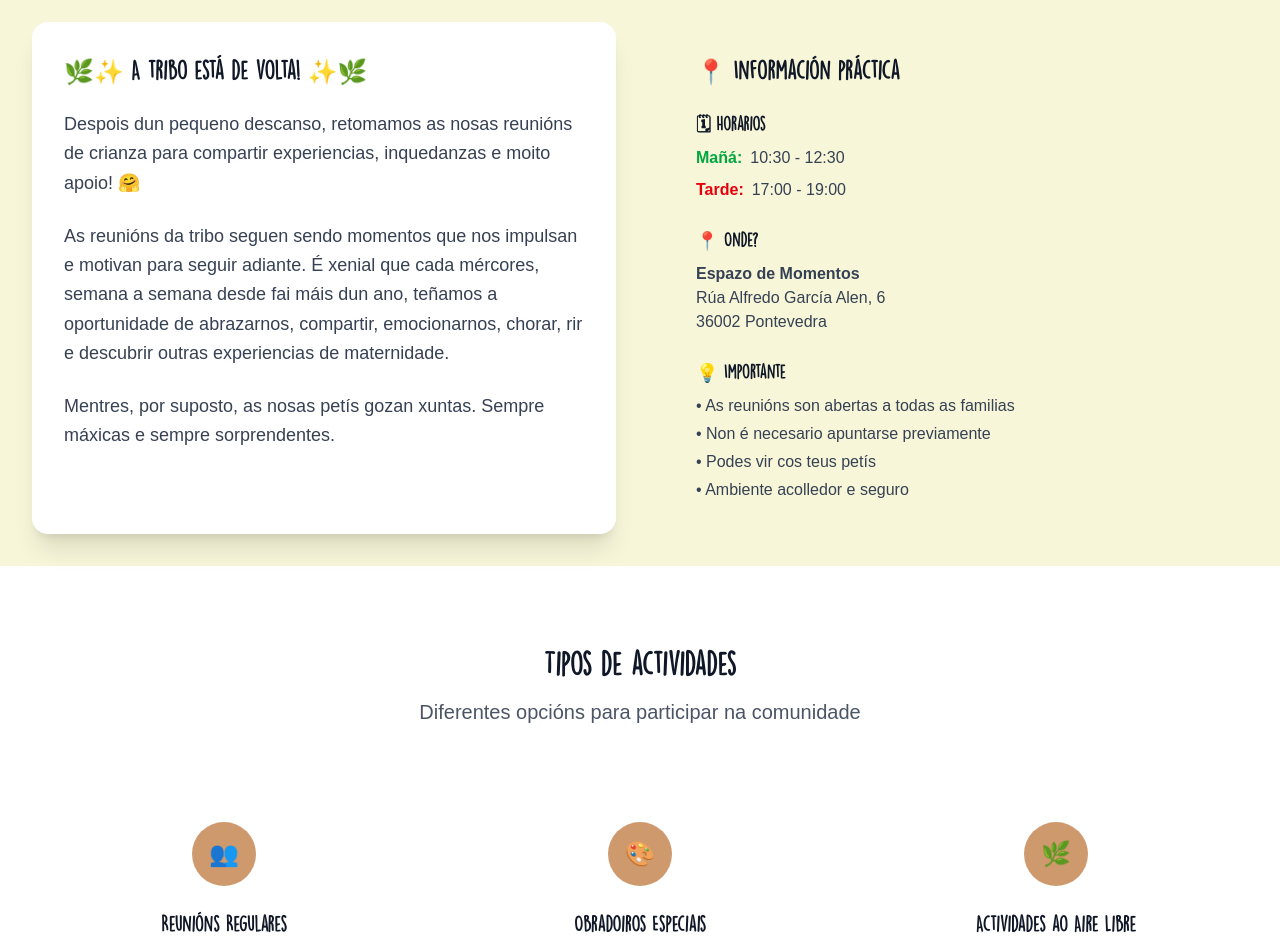
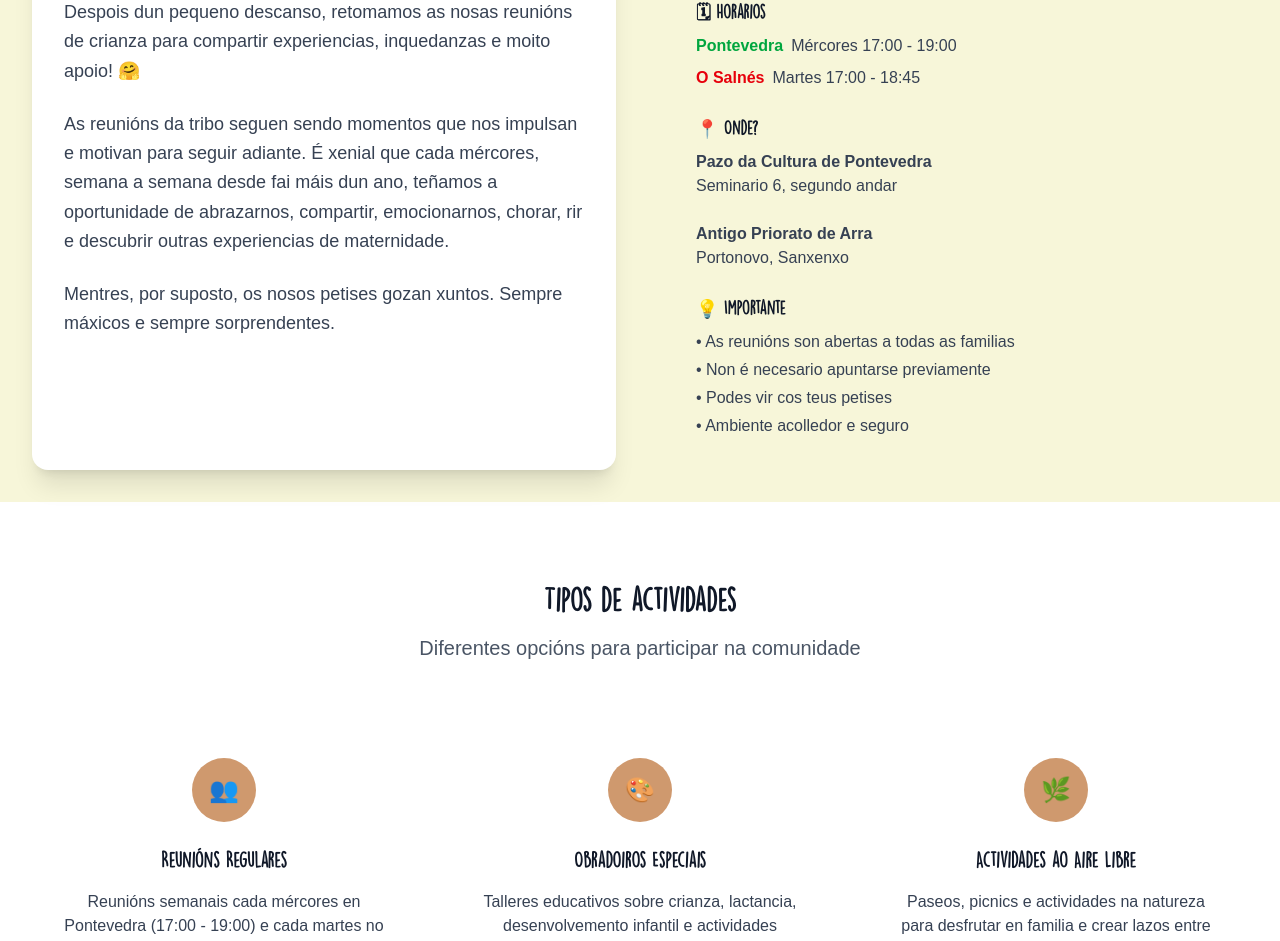
Before and after one commit to Nicolaszabala/asociacionpetis, a Next.js app: page /actividades in a window 1280 px wide. Shown: the part 606-1547 px from the top of the page. Built offline with nearby package versions, Linux system fonts and the light colour scheme.

Commit message:
cambios en traducciones

```diff
--- a/src/app/actividades/page.tsx
+++ b/src/app/actividades/page.tsx
@@ -10,9 +10,8 @@ export default function Actividades() {
             Actividades
           </h1>
           <p className="text-xl text-gray-600 max-w-3xl mx-auto mb-6">
-            Estamos nun breve receso de verán. En setembro volverán as reunións presenciais e as actividades da tribo Petís. Síguenos en Instagram para estar ao día das novidades!<br /><br />
-            A tribo Petís toma un pequeno descanso de verán ☀️. Durante estes meses non haberá reunións presenciais nin actividades, pero en setembro volveremos con máis forza, ilusión e ganas de compartir momentos xuntos.
-          </p>
+            Estamos nun breve receso de verán. En setembro volverán as reunións presenciais e as actividades da tribo Petís. Síguenos en Instagram para estar ao día das novidades!
+            </p>
           <div className="flex justify-center mt-6">
             <a
               href="https://www.instagram.com/a.petis/"
@@ -56,8 +55,7 @@ export default function Actividades() {
                   emocionarnos, chorar, rir e descubrir outras experiencias de maternidade.
                 </p>
                 <p className="text-lg text-gray-700 leading-relaxed">
-                  Mentres, por suposto, as nosas petís gozan xuntas. Sempre máxicas e
-                  sempre sorprendentes.
+                Mentres, por suposto, os nosos petises gozan xuntos. Sempre máxicos e sempre sorprendentes.
                 </p>
               </div>
             </div>
@@ -75,12 +73,13 @@ export default function Actividades() {
                   </h4>
                   <div className="space-y-2">
                     <div className="flex items-center">
-                      <span className="text-green-600 font-semibold mr-2">Mañá:</span>
-                      <span className="text-gray-700">10:30 - 12:30</span>
+                      <span className="text-green-600 font-semibold mr-2">Pontevedra
+                      </span>
+                      <span className="text-gray-700"> Mércores 17:00 - 19:00</span>
                     </div>
                     <div className="flex items-center">
-                      <span className="text-red-600 font-semibold mr-2">Tarde:</span>
-                      <span className="text-gray-700">17:00 - 19:00</span>
+                      <span className="text-red-600 font-semibold mr-2">O Salnés</span>
+                      <span className="text-gray-700"> Martes 17:00 - 18:45</span>
                     </div>
                   </div>
                 </div>
@@ -90,9 +89,16 @@ export default function Actividades() {
                     📍 Onde?
                   </h4>
                   <p className="text-gray-700">
-                    <strong>Espazo de Momentos</strong><br />
-                    Rúa Alfredo García Alen, 6<br />
-                    36002 Pontevedra
+                    <strong>Pazo da Cultura de Pontevedra
+                    </strong><br />
+                    Seminario 6, segundo andar
+                  </p>
+                </div>
+                <div>
+                  <p className="text-gray-700">
+                    <strong>Antigo Priorato de Arra
+                    </strong><br />
+                    Portonovo, Sanxenxo
                   </p>
                 </div>
 
@@ -103,7 +109,7 @@ export default function Actividades() {
                   <ul className="text-gray-700 space-y-1">
                     <li>• As reunións son abertas a todas as familias</li>
                     <li>• Non é necesario apuntarse previamente</li>
-                    <li>• Podes vir cos teus petís</li>
+                    <li>• Podes vir cos teus petises</li>
                     <li>• Ambiente acolledor e seguro</li>
                   </ul>
                 </div>
@@ -134,8 +140,7 @@ export default function Actividades() {
                 Reunións Regulares
               </h3>
               <p className="text-gray-700">
-                Reunións semanais cada mércores con dous horarios: mañá (10:30-12:30)
-                e tarde (17:00-19:00) para adaptarse ás necesidades de cada familia.
+              Reunións semanais cada mércores en Pontevedra (17:00 - 19:00) e cada martes no Salnés (17:00 - 18:45)
               </p>
 
             </div>
@@ -161,8 +166,7 @@ export default function Actividades() {
                 Actividades ao Aire Libre
               </h3>
               <p className="text-gray-700">
-                Paseos, picnics e actividades na natureza para disfrutar en familia
-                e crear lazos entre as crianzas.
+              Paseos, picnics e actividades na natureza para desfrutar en familia e crear lazos entre as crianzas.
               </p>
             </div>
           </div>
--- a/src/app/contacto/page.tsx
+++ b/src/app/contacto/page.tsx
@@ -26,21 +26,6 @@ export default function Contacto() {
               </h2>
 
               <div className="space-y-8">
-                <div className="flex items-start">
-                  <div className="w-12 h-12 bg-accent rounded-full flex items-center justify-center mr-4 flex-shrink-0">
-                    <span className="text-white text-xl">📍</span>
-                  </div>
-                  <div>
-                    <h3 className="text-lg font-semibold text-gray-900 mb-2">
-                      Onde nos atopas
-                    </h3>
-                    <p className="text-gray-700">
-                      <strong>Espazo de Momentos</strong><br />
-                      Rúa Alfredo García Alen, 6<br />
-                      36002 Pontevedra
-                    </p>
-                  </div>
-                </div>
 
                 <div className="flex items-start">
                   <div className="w-12 h-12 bg-accent rounded-full flex items-center justify-center mr-4 flex-shrink-0">
@@ -52,8 +37,8 @@ export default function Contacto() {
                     </h3>
                     <div className="text-gray-700">
                       <p><strong>Mércores:</strong></p>
-                      <p>Mañá: 10:30 - 12:30</p>
-                      <p>Tarde: 17:00 - 19:00</p>
+                      <p>Pontevedra: Mércores 17:00 - 19:00</p>
+                      <p>O Salnés: Martes 17:00 - 18:45</p>
                     </div>
                   </div>
                 </div>
@@ -194,9 +179,7 @@ export default function Contacto() {
                 ¿Podo levar os meus fillos ás reunións?
               </h3>
               <p className="text-gray-700">
-                Por suposto! As reunións están pensadas para que as familias
-                poidan asistir xuntas. Os petís gozan xuntos mentres as familias
-                comparten experiencias.
+              Por suposto! As reunións están pensadas para que as familias poidan asistir xuntas. Os petises gozan xuntos mentres as familias comparten experiencias.
               </p>
             </div>
 
@@ -206,7 +189,7 @@ export default function Contacto() {
               </h3>
               <p className="text-gray-700">
                 Non, a asociación é completamente gratuita. Non hai custos de
-                asociación nin de participación nas actividades.
+                asociación nin de participación nas actividades.  Existe a posibilidade de acceder a certas vantaxes por ser socia de pago, unha modalidade na que se paga una cantidade fixa e anual por familia de maneira voluntaria e da acceso a descontos nalgunhas tendas de Pontevedra e acceso preferente aos obradoiros que ofrece a asociación.
               </p>
             </div>
 
--- a/src/app/page.tsx
+++ b/src/app/page.tsx
@@ -102,8 +102,7 @@ export default function Home() {
               </div>
               <h4 className="text-xl font-semibold text-text-main mb-4">Obradoiros</h4>
               <p className="text-text-secondary">
-                Actividades educativas e lúdicas para familias, desde talleres de
-                crianza ata actividades creativas cos petís.
+                 Actividades educativas e lúdicas para familias, dende talleres de crianza ata actividades creativas cos petises.
               </p>
             </div>
 
--- a/src/app/sobre-nos/page.tsx
+++ b/src/app/sobre-nos/page.tsx
@@ -98,7 +98,7 @@ export default function SobreNos() {
                   <span className="text-accent mt-1">•</span>
                   <div>
                     <span className="font-bold text-gray-900">Inclusión:</span>
-                    <span className="block text-gray-700">Acolher a todas as familias sen xulgar</span>
+                    <span className="block text-gray-700">Acoller a todas as familias sen xulgar</span>
                   </div>
                 </li>
               </ul>
--- a/src/app/unete/page.tsx
+++ b/src/app/unete/page.tsx
@@ -42,7 +42,7 @@ export default function Unete() {
                     <span className="text-accent mr-3 mt-1">✓</span>
                     <div>
                       <strong className="text-gray-900">Apoio emocional:</strong>
-                      <p className="text-gray-700">Encontra comprensión e acompañamento</p>
+                      <p className="text-gray-700"> Atopa comprensión e acompañamento</p>
                     </div>
                   </li>
                   <li className="flex items-start">
@@ -84,8 +84,7 @@ export default function Unete() {
                   <div className="bg-gradient-to-br from-light to-accent rounded-lg p-6">
                     <h4 className="font-semibold text-gray-900 mb-2">1. Ven a unha reunión</h4>
                     <p className="text-gray-700">
-                      Asiste a unha das nosas reunións semanais para coñecernos
-                      e ver se te sentes cómoda na comunidade.
+                    Asiste a unha das nosas reunións semanais para coñecernos e ver se te sintes cómoda na comunidade.
                     </p>
                   </div>
 
@@ -102,6 +101,12 @@ export default function Unete() {
                     <p className="text-gray-700">
                       Unha vez asociada, terás acceso a todas as actividades
                       e serás parte da nosa comunidade de apoio.
+                    </p>
+                  </div>
+                  <div className="bg-gradient-to-br from-light to-accent rounded-lg p-6">
+                    <h4 className="font-semibold text-gray-900 mb-2">4. Socia de Pago</h4>
+                    <p className="text-gray-700">
+                    Existe a posibilidade de acceder a certas vantaxes por ser socia de pago, unha modalidade na que se paga una cantidade fixa e anual por familia de maneira voluntaria e da acceso a descontos nalgunhas tendas de Pontevedra e acceso preferente aos obradoiros que ofrece a asociación.
                     </p>
                   </div>
                 </div>
@@ -135,24 +140,15 @@ export default function Unete() {
             </p>
           </div>
 
-          <div className="grid md:grid-cols-2 gap-8">
-            <div className="bg-gradient-to-br from-light to-accent rounded-2xl p-8 text-center warm-shadow">
-              <div className="w-16 h-16 bg-green-600 rounded-full flex items-center justify-center mx-auto mb-6">
-                <span className="text-white text-2xl">🌅</span>
-              </div>
-              <h3 className="text-xl font-semibold text-gray-900 mb-4">
-                Reunión de Mañá
-              </h3>
-              <p className="text-2xl font-bold text-green-600 mb-2">10:30 - 12:30</p>
-              <p className="text-gray-700">Mércores</p>
-            </div>
+          <div className="grid md:grid-cols-1 gap-8">
 
             <div className="bg-gradient-to-br from-light to-accent rounded-2xl p-8 text-center warm-shadow">
               <div className="w-16 h-16 bg-accent rounded-full flex items-center justify-center mx-auto mb-6">
                 <span className="text-white text-2xl">🌆</span>
               </div>
               <h3 className="text-xl font-semibold text-gray-900 mb-4">
-                Reunión de Tarde
+              Reunións en Pontevedra
+
               </h3>
               <p className="text-2xl font-bold text-gray-900 mb-2">17:00 - 19:00</p>
               <p className="text-gray-700">Mércores</p>
@@ -165,14 +161,43 @@ export default function Unete() {
                 📍 Onde nos atopas
               </h3>
               <p className="text-lg text-gray-700 mb-4">
-                <strong>Espazo de Momentos</strong><br />
-                Rúa Alfredo García Alen, 6<br />
+                <strong>Pazo da Cultura de Pontevedra</strong><br />
+                Seminario 6, segundo andar<br />
                 36002 Pontevedra
               </p>
               <p className="text-sm text-gray-500">
-                Non é necesario apuntarse previamente. Podes vir cos teus petís.
+                Non é necesario apuntarse previamente. Podes vir cos teus petises.
               </p>
             </div>
+          </div>
+          <div className="grid md:grid-cols-1 gap-8">
+
+          <div className="bg-gradient-to-br from-light to-accent rounded-2xl p-8 text-center warm-shadow">
+            <div className="w-16 h-16 bg-accent rounded-full flex items-center justify-center mx-auto mb-6">
+              <span className="text-white text-2xl">🌆</span>
+            </div>
+            <h3 className="text-xl font-semibold text-gray-900 mb-4">
+            Reunións no Salnés
+
+            </h3>
+            <p className="text-2xl font-bold text-gray-900 mb-2">17:00 - 19:00</p>
+            <p className="text-gray-700">Martes</p>
+          </div>
+          </div>
+
+          <div className="mt-12 text-center">
+          <div className="bg-white rounded-2xl shadow-lg p-8 max-w-2xl mx-auto">
+            <h3 className="text-xl font-semibold text-gray-900 mb-4">
+              📍 Onde nos atopas
+            </h3>
+            <p className="text-lg text-gray-700 mb-4">
+              <strong>Antigo Priorato de Arra</strong><br />
+              Portonovo - Sanxenxo<br />
+            </p>
+            <p className="text-sm text-gray-500">
+              Non é necesario apuntarse previamente. Podes vir cos teus petises.
+            </p>
+          </div>
           </div>
         </div>
       </section>
```
